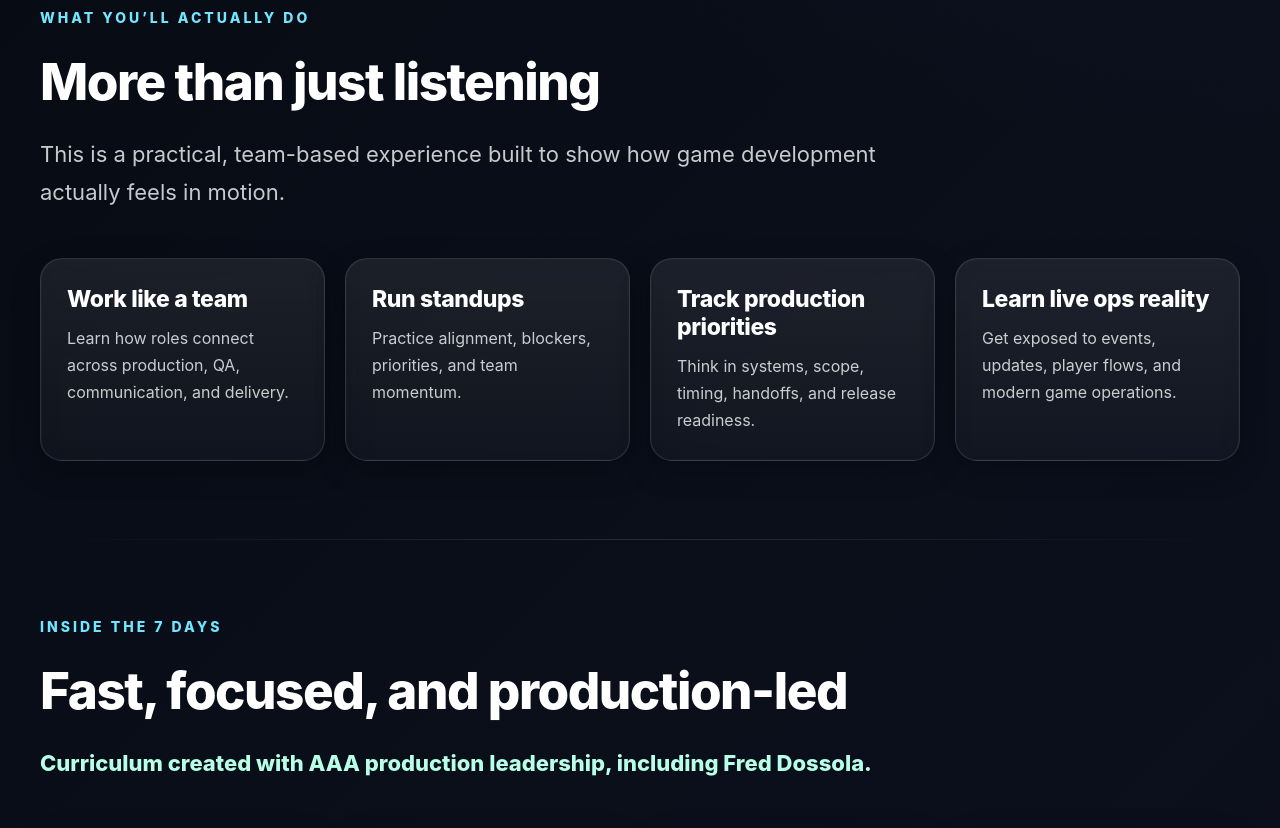
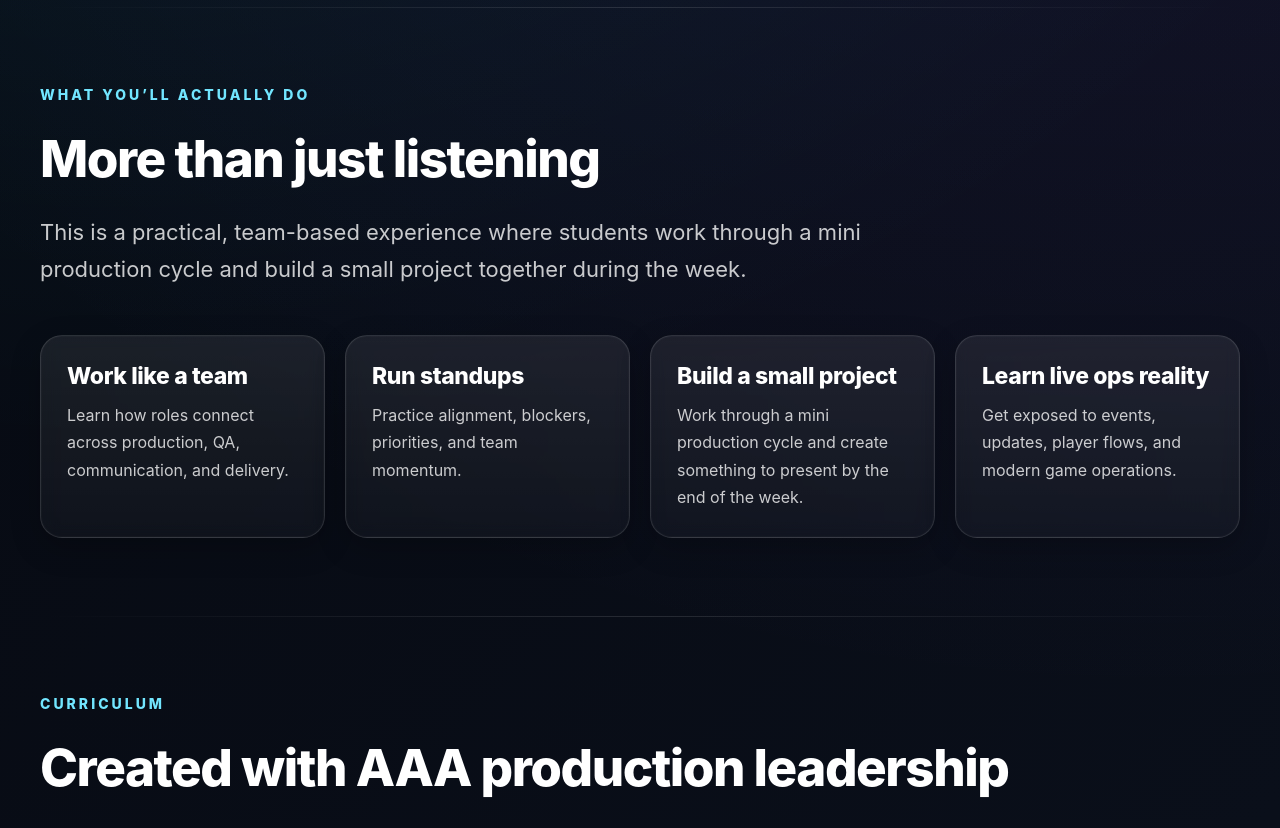
Before and after one commit to jessgoodvibesonly/aspire-game-academy, a Next.js app: page / in a window 1280 px wide. Shown: the part 1920-2748 px from the top of the page. Built offline with nearby package versions, Linux system fonts and the light colour scheme.

Commit message:
Update page.tsx

```diff
--- a/app/page.tsx
+++ b/app/page.tsx
@@ -154,7 +154,7 @@ export default function Home() {
     "In Person",
     "AAA-Led",
     "Certificate Included",
-    "Real Production Workflows",
+    "Small Team Project",
   ];
 
   const studentWork = [
@@ -167,8 +167,8 @@ export default function Home() {
       text: "Practice alignment, blockers, priorities, and team momentum.",
     },
     {
-      title: "Track production priorities",
-      text: "Think in systems, scope, timing, handoffs, and release readiness.",
+      title: "Build a small project",
+      text: "Work through a mini production cycle and create something to present by the end of the week.",
     },
     {
       title: "Learn live ops reality",
@@ -176,23 +176,50 @@ export default function Home() {
     },
   ];
 
-  const curriculumBuckets = [
+  const curriculumDays = [
     {
-      title: "Production Foundations",
-      text: "How games move from concept to launch, and how teams stay aligned along the way.",
+      day: "Day 1",
+      title: "How Games Actually Ship",
+      text: "Production reality, roles, pods, multi-studio setups, milestones, tools, and mapping a game idea into a roadmap.",
     },
     {
-      title: "Agile + Team Workflows",
-      text: "Standups, priorities, blockers, communication, and the rhythm of real production.",
+      day: "Day 2",
+      title: "Production Thinking & Prioritization",
+      text: "Backlogs, epics, scope, time, quality, dependencies, critical path basics, and writing clearer tickets.",
     },
     {
-      title: "QA Inside Development",
-      text: "Shift-left QA, systems thinking, and testing while features are still being built.",
+      day: "Day 3",
+      title: "Agile in Practice",
+      text: "Sprint cadence, estimation, definition of ready, definition of done, WIP limits, reporting, and running a mock sprint.",
     },
     {
-      title: "Live Ops + Release Reality",
-      text: "Events, updates, player impact, and what it takes to support a game after launch.",
+      day: "Day 4",
+      title: "Art & External Development Pipelines",
+      text: "Managing art pipelines, vendor briefs, review loops, quality control, handoffs, approvals, and communication standards.",
     },
+    {
+      day: "Day 5",
+      title: "QA, Builds & Release Readiness",
+      text: "Bug lifecycle, triage, severity vs priority, build pipelines, certification basics, release gates, and readiness reporting.",
+    },
+    {
+      day: "Day 6",
+      title: "Live Ops, Data & Continuous Delivery",
+      text: "Live ops cadence, metrics, A/B testing, player feedback loops, KPIs, experiments, and coordinating updates across teams.",
+    },
+    {
+      day: "Day 7",
+      title: "Leadership, Communication & Career Readiness",
+      text: "Stakeholder communication, meetings, conflict resolution, time management, CV positioning, and a full mini-production cycle.",
+    },
+  ];
+
+  const outcomes = [
+    "Build and present a small team project",
+    "Run standups and production check-ins",
+    "Track scope, blockers, and priorities",
+    "Respond to release and live ops scenarios",
+    "Communicate like a real studio team",
   ];
 
   const builtFor = [
@@ -269,7 +296,7 @@ export default function Home() {
                 maxWidth: "920px",
               }}
             >
-              Learn how modern game teams actually work across production, QA, live ops, and delivery.
+              Learn how modern game teams actually work across production, QA, live ops, and delivery — and build a small team project during the week.
             </p>
 
             <p
@@ -502,7 +529,7 @@ export default function Home() {
           <div style={smallLabelStyle}>What You’ll Actually Do</div>
           <h2 style={h2Style}>More than just listening</h2>
           <p style={bodyStyle}>
-            This is a practical, team-based experience built to show how game development actually feels in motion.
+            This is a practical, team-based experience where students work through a mini production cycle and build a small project together during the week.
           </p>
         </div>
 
@@ -520,22 +547,69 @@ export default function Home() {
 
       <div style={dividerStyle} />
 
+      <section style={sectionStyle}>
+        <div style={sectionIntroStyle}>
+          <div style={smallLabelStyle}>Curriculum</div>
+          <h2 style={h2Style}>Created with AAA production leadership</h2>
+          <p style={bodyStyle}>
+            The production-heavy foundation of this program was created by{" "}
+            <strong style={{ color: colors.text }}>Fred Dossola</strong> for Aspire Game Academy, bringing real studio production thinking into the structure, pace, and focus of the experience.
+          </p>
+        </div>
+      </section>
+
+      <div style={dividerStyle} />
+
       <section id="curriculum" style={sectionStyle}>
         <div style={sectionIntroStyle}>
           <div style={smallLabelStyle}>Inside the 7 Days</div>
-          <h2 style={h2Style}>Fast, focused, and production-led</h2>
+          <h2 style={h2Style}>Original production-focused curriculum</h2>
           <p style={{ ...bodyStyle, color: colors.mint, fontWeight: 800 }}>
-            Curriculum created with AAA production leadership, including Fred Dossola.
+            A practical week designed to move from concept to release to live ops.
           </p>
         </div>
 
         <div style={gridStyle}>
-          {curriculumBuckets.map((item) => (
-            <div key={item.title} style={cardStyle}>
-              <h3 style={cardTitleStyle}>{item.title}</h3>
+          {curriculumDays.map((item) => (
+            <div key={item.day} style={cardStyle}>
+              <div
+                style={{
+                  color: colors.cyan,
+                  fontWeight: 800,
+                  fontSize: "15px",
+                  letterSpacing: "1.6px",
+                  marginBottom: "10px",
+                  textTransform: "uppercase",
+                }}
+              >
+                {item.day}
+              </div>
+              <h3 style={{ ...cardTitleStyle, marginBottom: "10px" }}>
+                {item.title}
+              </h3>
               <p style={{ margin: 0, color: colors.muted, lineHeight: 1.7 }}>
                 {item.text}
               </p>
+            </div>
+          ))}
+        </div>
+      </section>
+
+      <div style={dividerStyle} />
+
+      <section style={sectionStyle}>
+        <div style={sectionIntroStyle}>
+          <div style={smallLabelStyle}>Outcome</div>
+          <h2 style={h2Style}>By the end of the week, students can</h2>
+          <p style={bodyStyle}>
+            Students leave with clearer production awareness, stronger team communication, and something tangible to present from the week.
+          </p>
+        </div>
+
+        <div style={gridStyle}>
+          {outcomes.map((item) => (
+            <div key={item} style={cardStyle}>
+              <h3 style={cardTitleStyle}>{item}</h3>
             </div>
           ))}
         </div>
@@ -628,7 +702,7 @@ export default function Home() {
               $1,997
             </div>
             <p style={{ color: colors.muted, lineHeight: 1.75, margin: 0 }}>
-              Includes 7 live in-person training days, team-based learning, practical production exposure, and a certificate of completion.
+              Includes 7 live in-person training days, a small team project, practical production exposure, and a certificate of completion.
             </p>
           </div>
 
@@ -639,7 +713,7 @@ export default function Home() {
               <br />
               Live instruction
               <br />
-              Team-based experience
+              Small team project
               <br />
               Certificate included
             </p>
```
